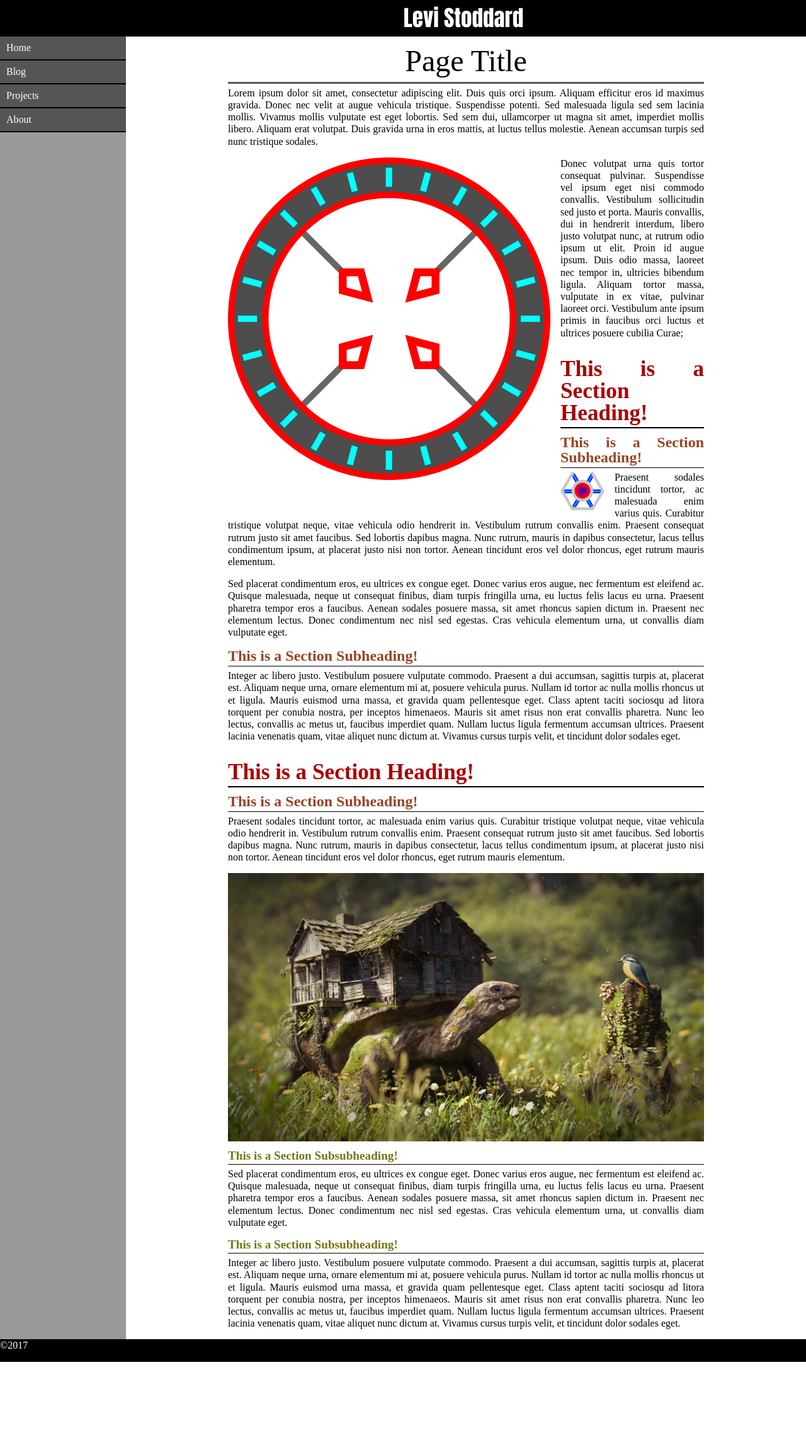
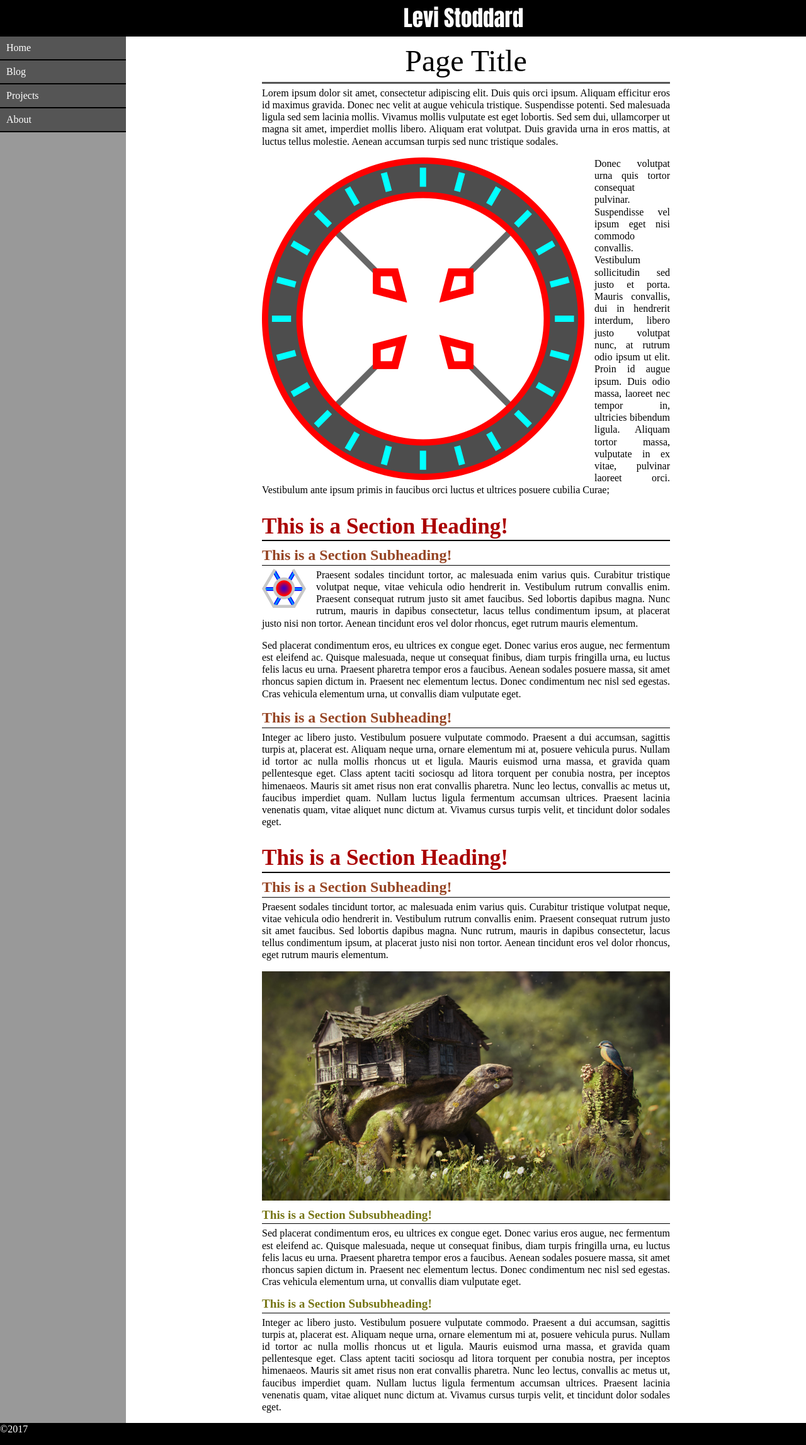
Before and after one commit to LinuxKid21/PersonalWebsite, a Django app: page / in a window 1280 px wide. Shown: the whole page at 63% size. Before the commit the page ends 2162 px from the top, so only its background shows below. Run offline with Django 3.2, Linux system fonts and the light colour scheme.

Commit message:
changed style a bit

```diff
--- a/app/static/app/content/style.css
+++ b/app/static/app/content/style.css
@@ -76,8 +76,8 @@
 
 .centered-content {
     text-align: justify;
-    padding-left: 15%;
-    padding-right: 15%;
+    padding-left: 20%;
+    padding-right: 20%;
 }
 
 
```
